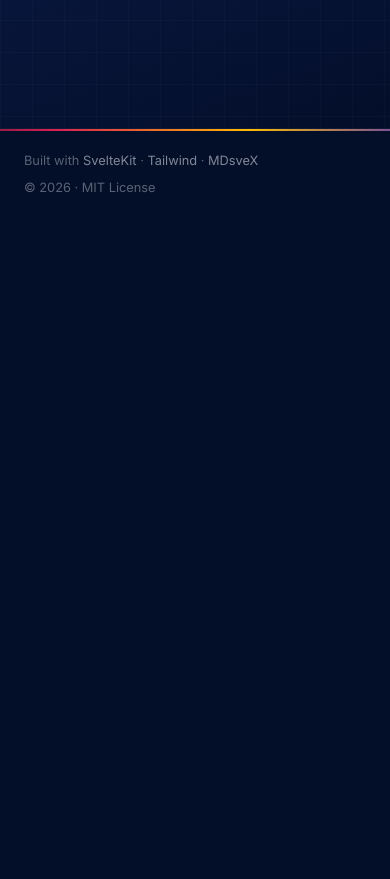
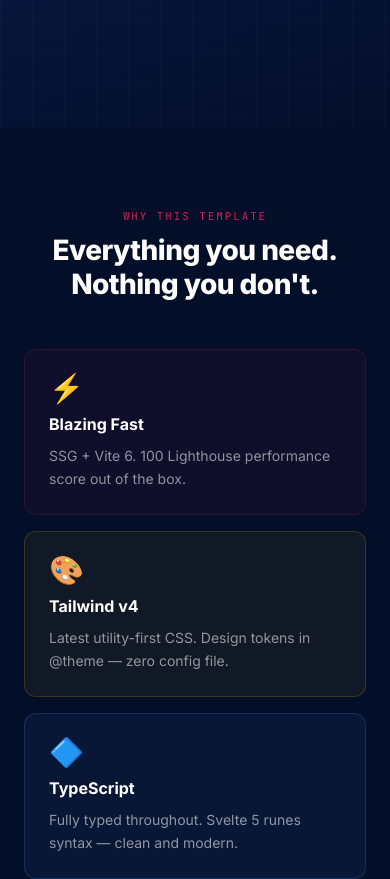
Before and after one commit to loke-dev/sveltekit-landing-page-template, a SvelteKit app: page / in a window 390 px wide. Shown: the part 780-1659 px from the top of the page. Before the commit the page ends 997 px from the top, so only its background shows below. Built offline with nearby package versions, Linux system fonts and the light colour scheme.

Commit message:
feat: add FeaturesSection with 6-card responsive grid

```diff
--- /dev/null
+++ b/src/lib/components/sections/FeaturesSection.svelte
@@ -0,0 +1,89 @@
+<script lang="ts">
+	import SectionLabel from '$components/ui/SectionLabel.svelte';
+	import { fadeIn } from '$utils/fadeIn';
+
+	const features = [
+		{ icon: '⚡', title: 'Blazing Fast',    desc: 'SSG + Vite 6. 100 Lighthouse performance score out of the box.',           bg: 'rgba(217,30,83,0.06)',   border: 'rgba(217,30,83,0.18)' },
+		{ icon: '🎨', title: 'Tailwind v4',     desc: 'Latest utility-first CSS. Design tokens in @theme — zero config file.',     bg: 'rgba(255,186,2,0.06)',   border: 'rgba(255,186,2,0.18)' },
+		{ icon: '🔷', title: 'TypeScript',      desc: 'Fully typed throughout. Svelte 5 runes syntax — clean and modern.',         bg: 'rgba(96,165,250,0.06)',  border: 'rgba(96,165,250,0.18)' },
+		{ icon: '📝', title: 'MDsveX Ready',    desc: 'Markdown + Svelte magic, pre-configured. Add a blog in minutes.',           bg: 'rgba(74,222,128,0.06)',  border: 'rgba(74,222,128,0.18)' },
+		{ icon: '🌐', title: 'SEO Optimised',   desc: 'Open Graph tags, sitemap.xml, and JSON-LD structured data built in.',       bg: 'rgba(167,139,250,0.06)', border: 'rgba(167,139,250,0.18)' },
+		{ icon: '🚀', title: 'Deploy Ready',    desc: 'Vercel adapter included. Push to GitHub — live in 30 seconds.',             bg: 'rgba(251,146,60,0.06)',  border: 'rgba(251,146,60,0.18)' },
+	];
+</script>
+
+<section id="features" class="section" aria-labelledby="features-heading">
+	<div class="section-container">
+		<div class="section-header" use:fadeIn>
+			<SectionLabel text="Why This Template" />
+			<h2 id="features-heading" class="section-title">
+				Everything you need.<br />Nothing you don't.
+			</h2>
+		</div>
+
+		<div class="features-grid">
+			{#each features as feature, i}
+				<article
+					class="feature-card"
+					style="background:{feature.bg};border-color:{feature.border};"
+					use:fadeIn={{ delay: i * 70 }}
+				>
+					<span class="feature-icon" aria-hidden="true">{feature.icon}</span>
+					<h3 class="feature-title">{feature.title}</h3>
+					<p class="feature-desc">{feature.desc}</p>
+				</article>
+			{/each}
+		</div>
+	</div>
+</section>
+
+<style>
+	.features-grid {
+		display: grid;
+		grid-template-columns: 1fr;
+		gap: 1rem;
+	}
+
+	@media (min-width: 640px) {
+		.features-grid { grid-template-columns: repeat(2, 1fr); }
+	}
+
+	@media (min-width: 1024px) {
+		.features-grid { grid-template-columns: repeat(3, 1fr); }
+	}
+
+	.feature-card {
+		border-width: 1px;
+		border-style: solid;
+		border-radius: 0.75rem;
+		padding: 1.5rem;
+		display: flex;
+		flex-direction: column;
+		gap: 0.6rem;
+		transition: transform 0.2s, box-shadow 0.2s;
+	}
+
+	.feature-card:hover {
+		transform: translateY(-3px);
+		box-shadow: 0 8px 24px rgba(0,0,0,0.3);
+	}
+
+	.feature-icon {
+		font-size: 1.75rem;
+		line-height: 1;
+	}
+
+	.feature-title {
+		font-size: 1rem;
+		font-weight: 700;
+		color: white;
+		margin: 0;
+	}
+
+	.feature-desc {
+		font-size: 0.875rem;
+		color: rgba(255,255,255,0.55);
+		line-height: 1.6;
+		margin: 0;
+	}
+</style>
--- a/src/routes/+page.svelte
+++ b/src/routes/+page.svelte
@@ -1,5 +1,7 @@
 <script lang="ts">
 	import HeroSection from '$components/sections/HeroSection.svelte';
+	import FeaturesSection from '$components/sections/FeaturesSection.svelte';
 </script>
 
 <HeroSection />
+<FeaturesSection />
```
